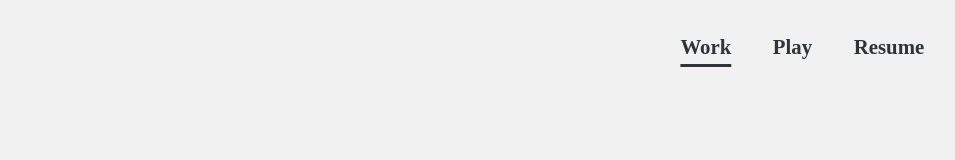
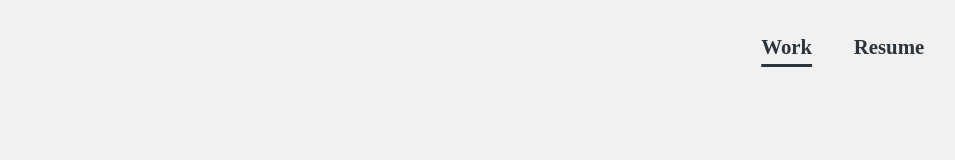
Before and after one commit to miriamOrlansky/design, a React (Vite) app: page / in a window 1280 px wide. Shown: the top 160 px of the page, without its empty margins (271-1226 px from the left). Built offline with nearby package versions, Linux system fonts and the light colour scheme.

Commit message:
remove play page

```diff
--- a/src/App.jsx
+++ b/src/App.jsx
@@ -39,7 +39,7 @@ function App() {
           >
             Work
           </NavLink>
-          <NavLink
+          {/* <NavLink
             to="/play"
             TheColor={textColor}
             onClick={() => {
@@ -48,7 +48,7 @@ function App() {
             }}
           >
             Play
-          </NavLink>
+          </NavLink> */}
           <NavLink
             to="/resume"
             TheColor={textColor}
@@ -63,7 +63,7 @@ function App() {
 
         <Routes>
           <Route path="/" element={<Home />} />
-          <Route path="play" element={<Play />} />
+          {/* <Route path="play" element={<Play />} /> */}
           <Route path="resume" element={<Resume />} />
           <Route path="notee" element={<Notee />} />
           <Route path="fridg-it" element={<FridgIt />} />
```
